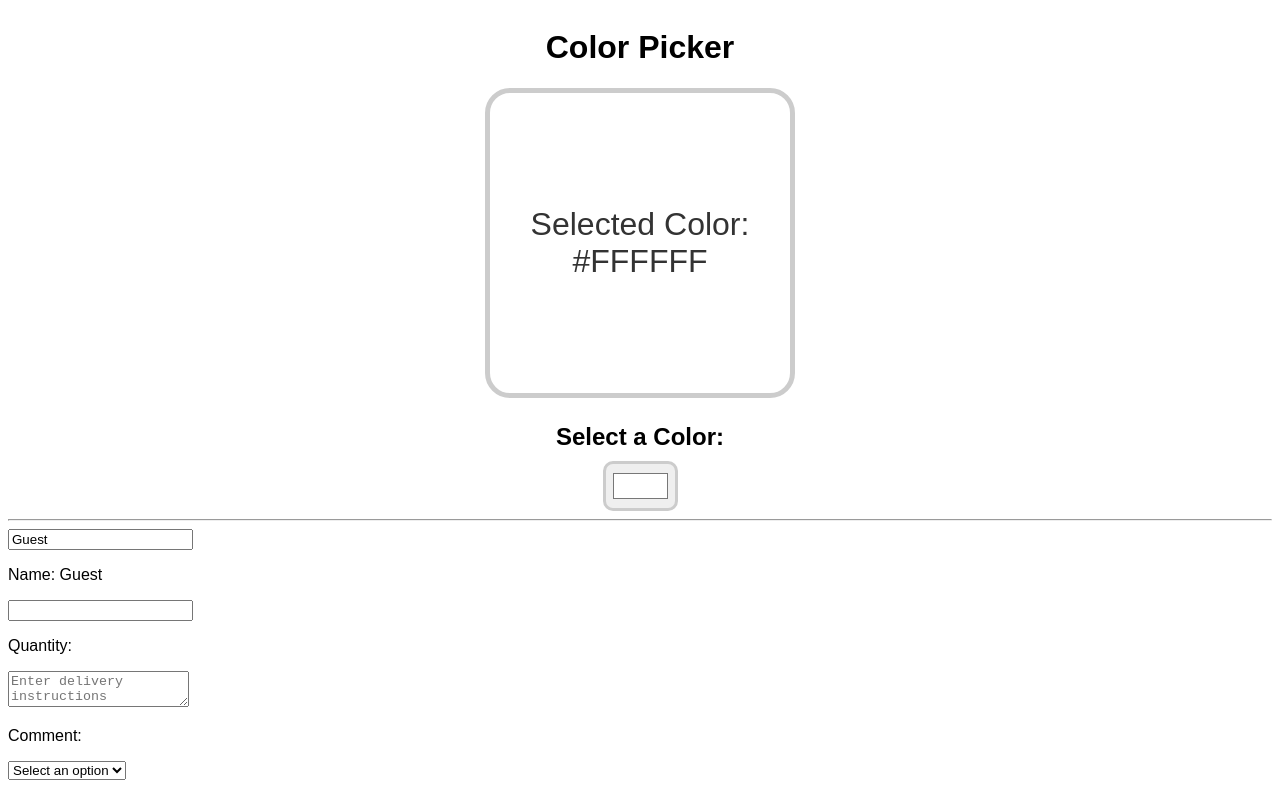
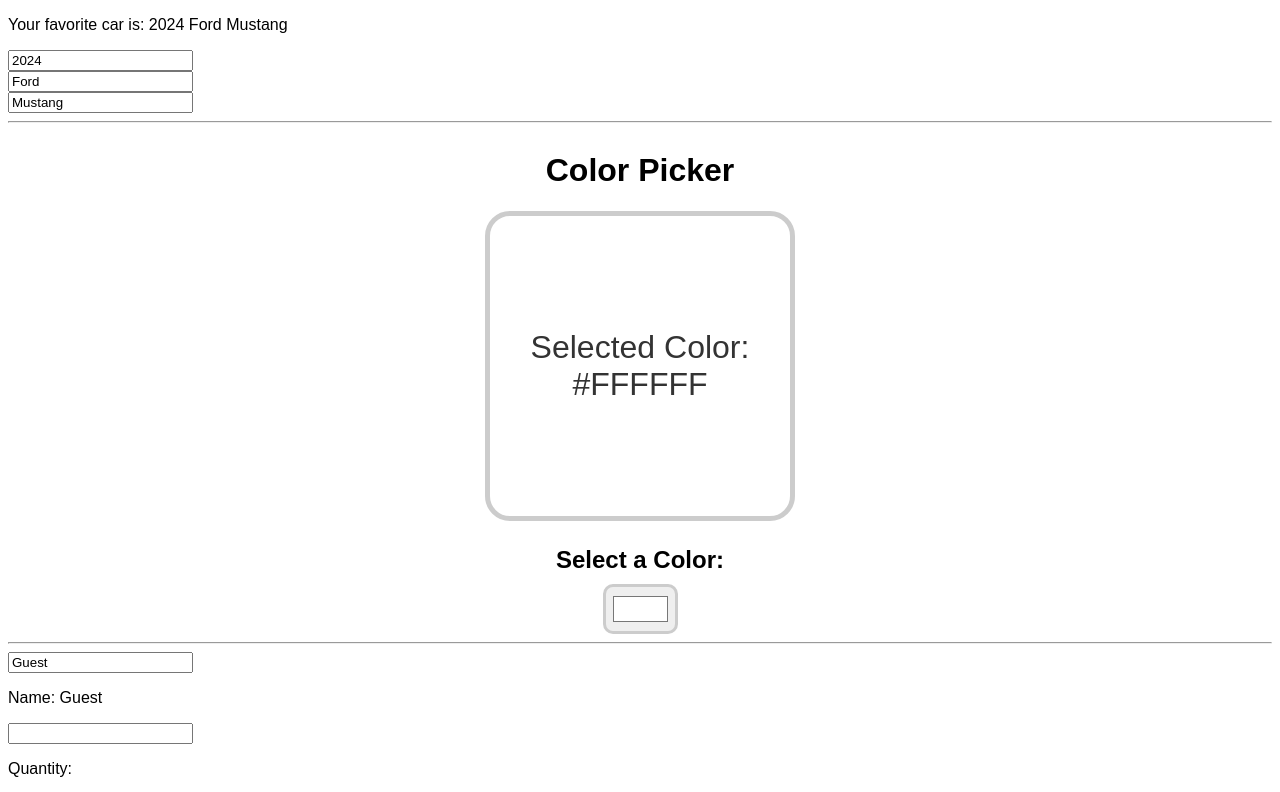
Before and after one commit to mmazzet/my-react-app, a React (Vite) app in the folder my-react-app/: page / in a window 1280 px wide. Shown: the top 792 px of the page. Built offline with nearby package versions, Linux system fonts and the light colour scheme.

Commit message:
updater functions and update state of objects

```diff
--- a/my-react-app/src/App.jsx
+++ b/my-react-app/src/App.jsx
@@ -8,6 +8,7 @@
 import Counter from './Counter.jsx'
 import MyComponent2 from './MyComponent2.jsx'
 import ColorPicker from './ColorPicker.jsx'
+import MyComponent3 from './MyComponent3.jsx'
 
 
 function App() {
@@ -26,6 +27,8 @@
 
   return(
     <>
+      <MyComponent3 />
+      <hr></hr>
       <ColorPicker />
       <hr></hr>
       <MyComponent2 />
--- a/my-react-app/src/Counter.jsx
+++ b/my-react-app/src/Counter.jsx
@@ -5,11 +5,17 @@
     const [count, setCount] = useState(0);
 
     const increment = () => {
-      setCount(count + 1);
+      // setCount(count + 1);
+      setCount(prevCount => prevCount + 1);
+      setCount(prevCount => prevCount + 1);
+      setCount(prevCount => prevCount + 1);
     }
 
     const decrement = () => {
-      setCount(count - 1);
+      //setCount(count - 1);
+      setCount(c => c - 1);
+      setCount(c => c - 1);
+      setCount(c => c - 1);
     }
 
     const reset = () => {
--- /dev/null
+++ b/my-react-app/src/MyComponent3.jsx
@@ -0,0 +1,27 @@
+import React, {useState} from 'react';
+
+function MyComponent3(){
+
+  const [car, setCar] = useState({year: 2024,
+                                  make: "Ford",
+                                  model: "Mustang"})
+
+  function handleYearChange(event){
+    setCar(c => ({...c, year: event.target.value}));
+  }
+  function handleMakeChange(event){
+    setCar(c => ({...c, make: event.target.value}));
+
+  }
+  function handleModelChange(event){
+    setCar(c => ({...c, model: event.target.value}));
+  }
+  return( <div>
+            <p>Your favorite car is: {car.year} {car.make} {car.model}</p>
+            <input type="number" value={car.year} onChange={handleYearChange}/><br/>
+            <input type="text" value={car.make} onChange={handleMakeChange}/><br/>
+            <input type="text" value={car.model} onChange={handleModelChange}/><br/>
+          </div>);
+}
+
+export default MyComponent3
```
